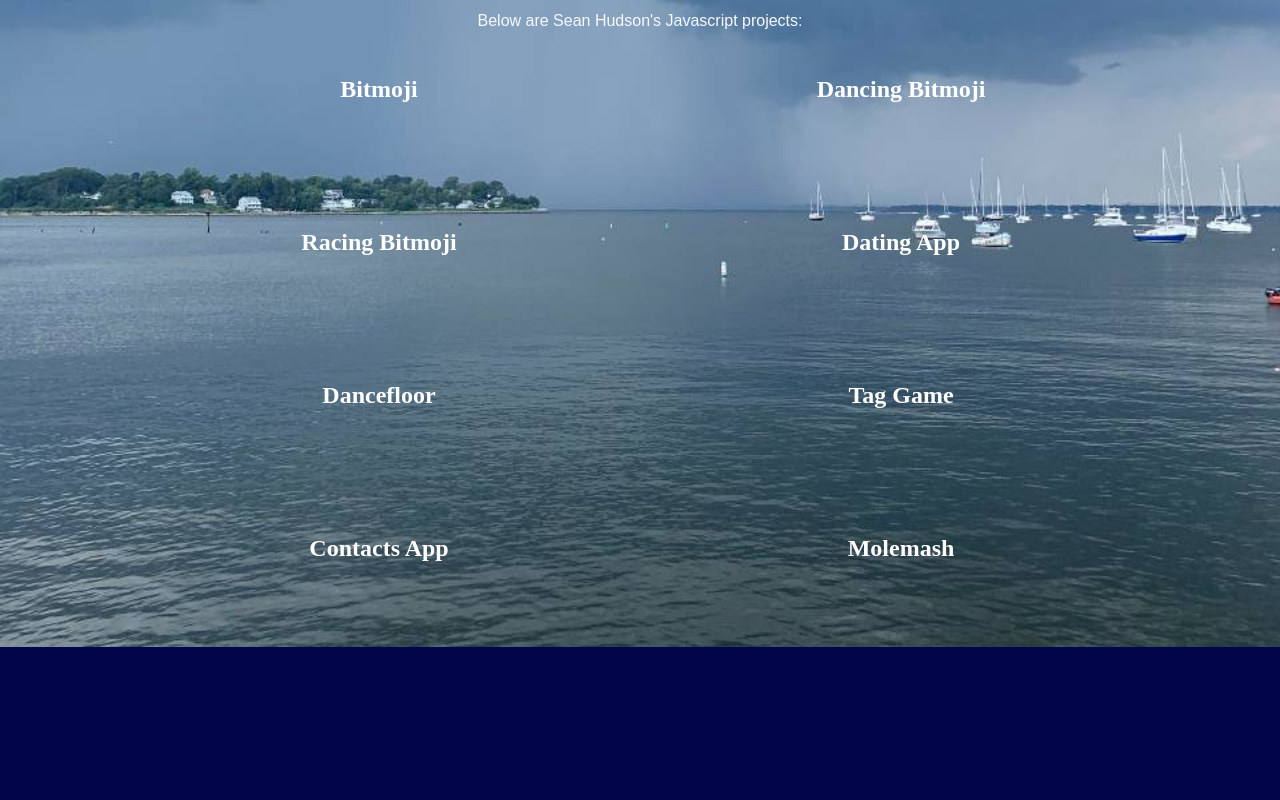
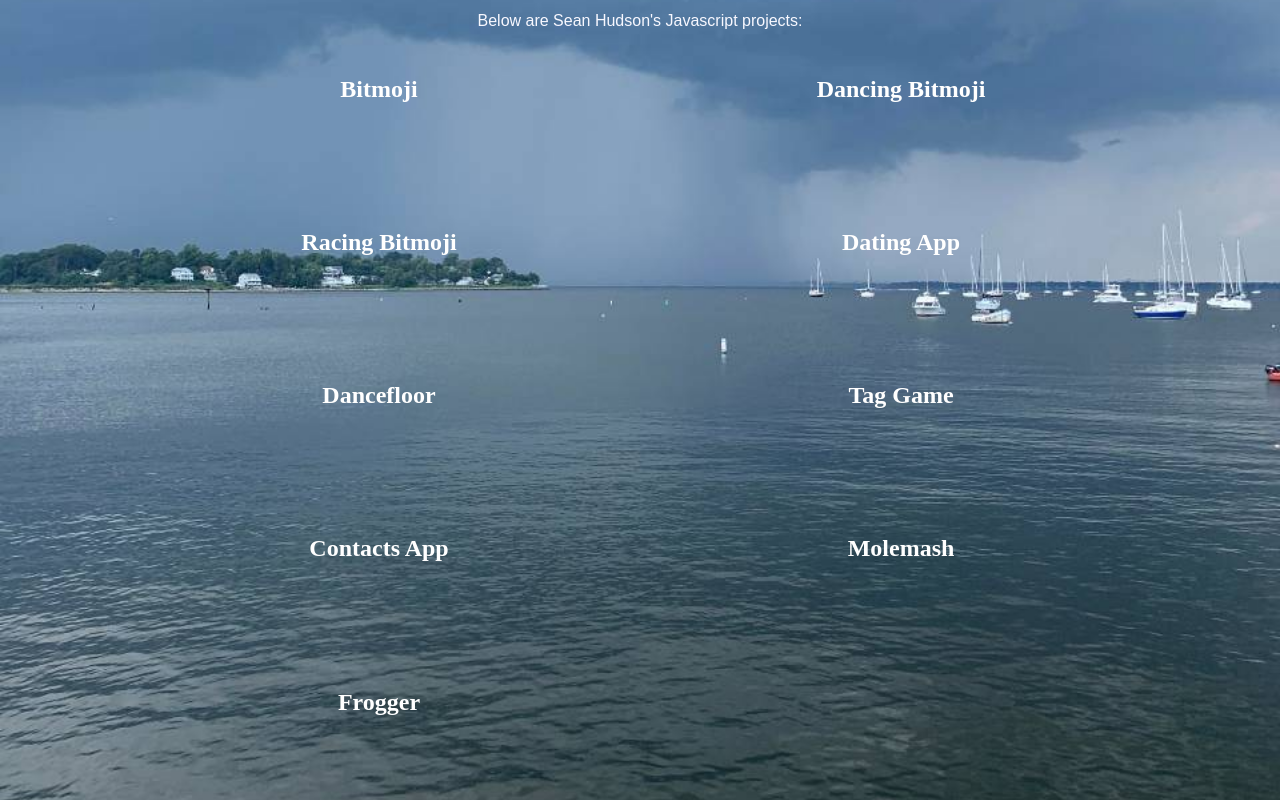
Before and after one commit to seanhudson03/seanhudson03.github.io, a plain HTML site: page javascripts.html in a window 1280 px wide. Shown: the part 454-1254 px from the top of the page. Before the commit the page ends 1101 px from the top, so only its background shows below. Drawn offline with Linux system fonts and the light colour scheme; a script that the page names is missing.

Commit message:
Add files via upload

```diff
--- a/javascripts.html
+++ b/javascripts.html
@@ -69,6 +69,12 @@
                 <h2><a href="https://www.khanacademy.org/computer-programming/hudson_molemash/6461288073576448">Molemash</a></h2>
                 <div class="embed-container"><script src="https://www.khanacademy.org/computer-programming/hudson_molemash/6461288073576448/embed.js?editor=no&buttons=no&author=no&embed=yes"></script></div>
             </div>
+
+            <!-- Frogger-->
+            <div class="project">
+                <h2><a href="https://www.khanacademy.org/computer-programming/hudson_frogger/6428229014044672">Frogger</a></h2>
+                <div class="embed-container"><script src="https://www.khanacademy.org/computer-programming/hudson_frogger/6428229014044672/embed.js?editor=no&buttons=no&author=no&embed=yes"></script></div>
+            </div>
         </div>
     </body>
 </html>
```
